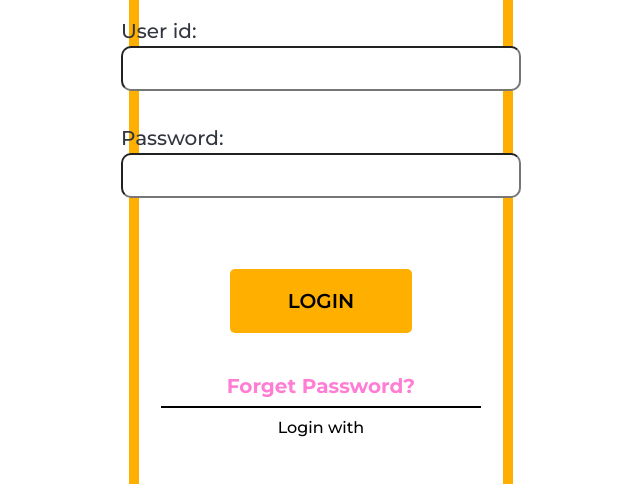
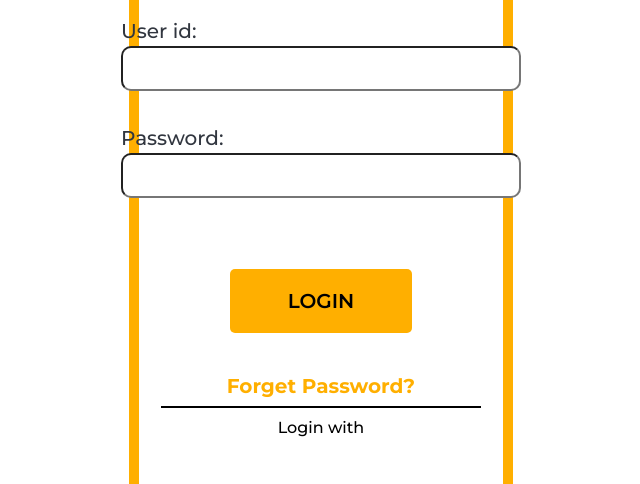
Before and after one commit to prooxxyy/form, a plain HTML site: page index.html in a window 1280 px wide. Shown: the part 119-603 px from the top of the page, without its empty margins (319-959 px from the left). Drawn offline with Linux system fonts and the light colour scheme.

Commit message:
user login

```diff
--- a/index.css
+++ b/index.css
@@ -94,7 +94,7 @@ form{
 }
 h3 {
     font-size: 20px;
-    color: #FF7ED4;
+    color: #FFAF00;
 }
 hr {
     width: 20rem;
```
